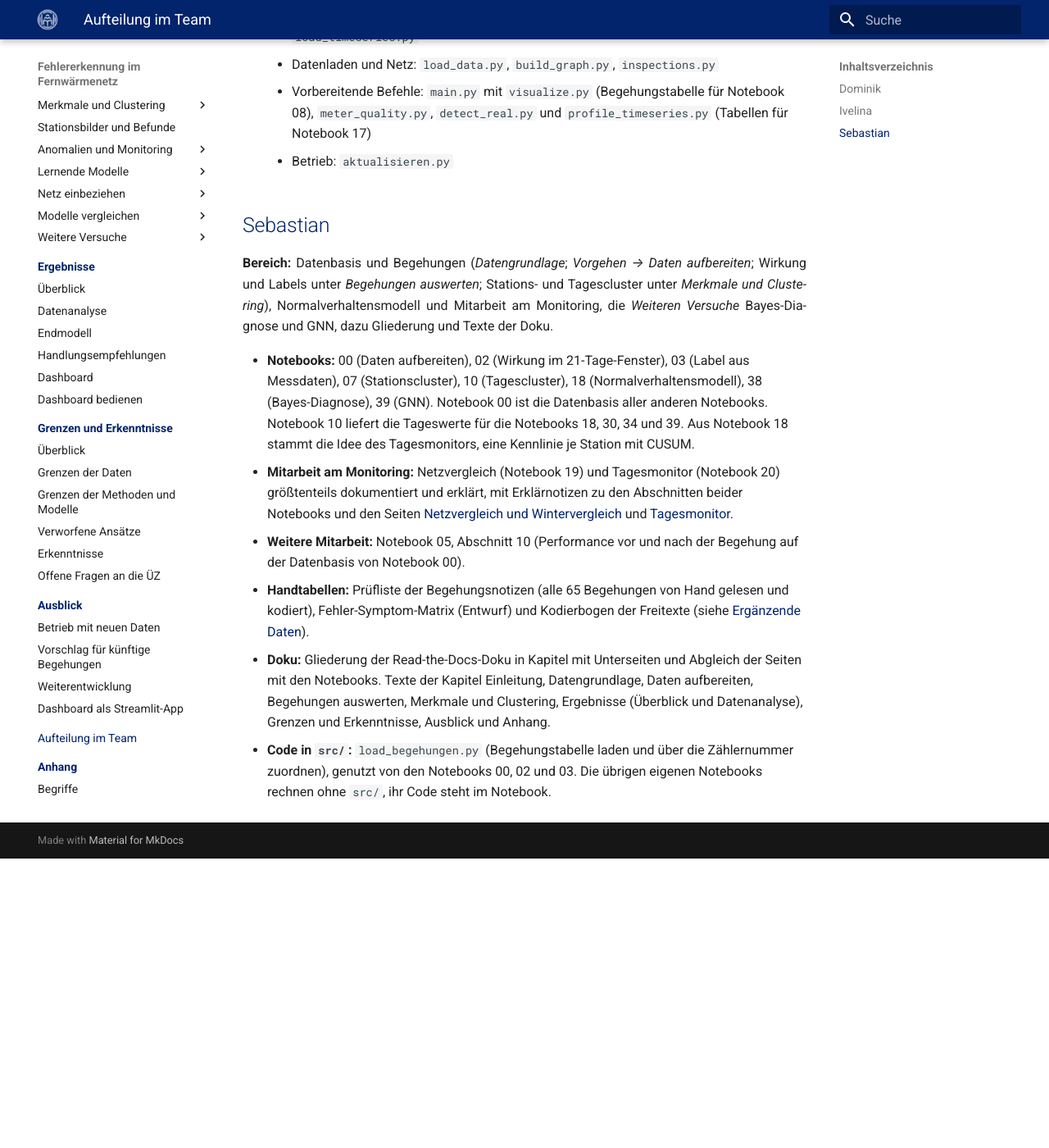
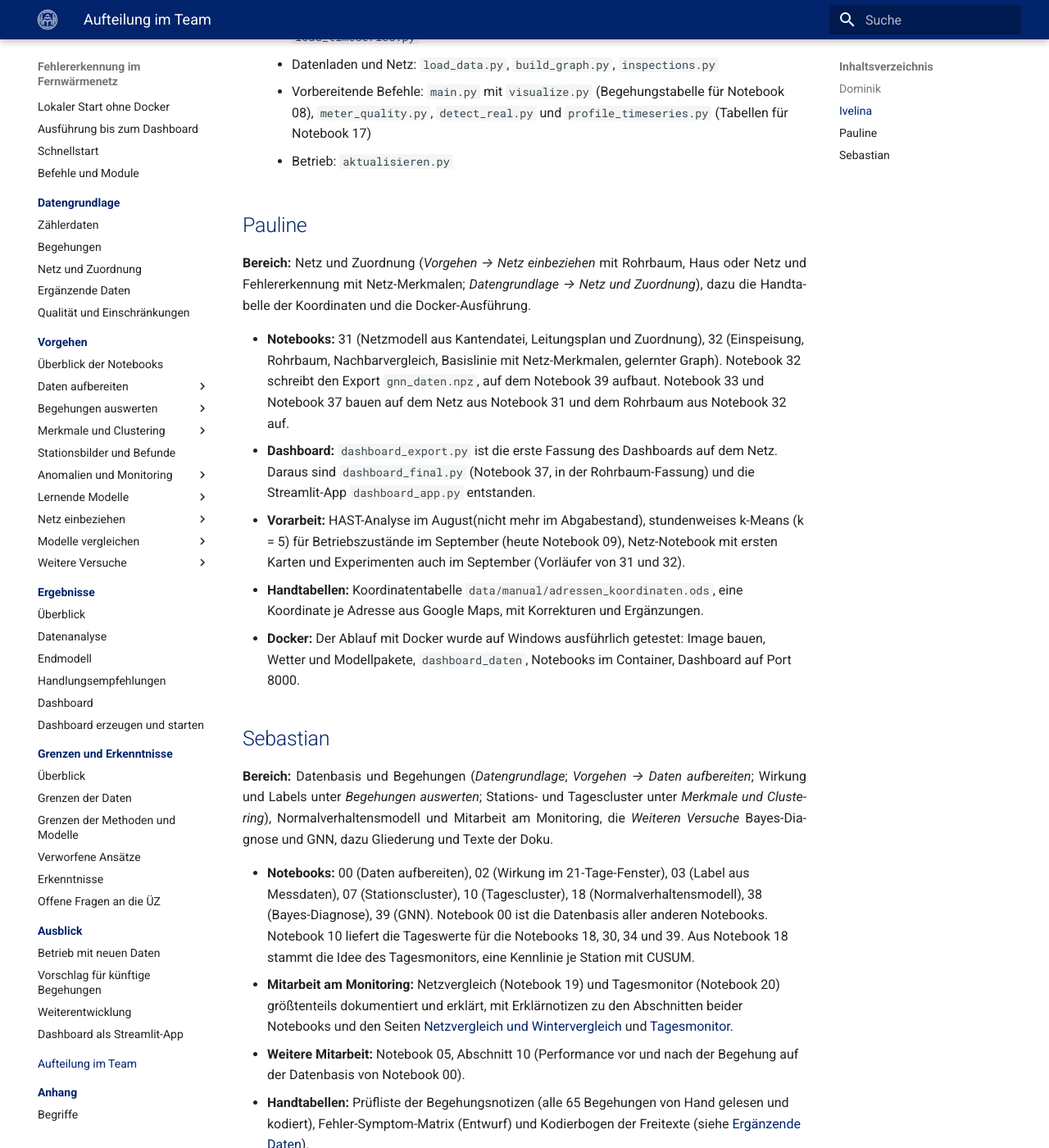
Before and after one commit to ivelinayna/projektseminar, an MkDocs documentation site: the page built from docs/aufteilung/index.md, in a window 1280 px wide and 1400 px high, scrolled down 1579 px. Shown: the whole window at 82% size. Built offline with MkDocs 1.6.1 and Material for MkDocs 9.7.7, drawn with Linux system fonts in a browser that asks for light colours; before the commit the page ends 2626 px from its top, so only the background shows below that.

Commit message:
letzte anpassungen

```diff
--- a/docs/aufteilung/index.md
+++ b/docs/aufteilung/index.md
@@ -51,6 +51,24 @@ Tagesmonitor; Teile von *Verworfene Ansätze*), dazu Projektaufbau, Abgabestand
       `detect_real.py` und `profile_timeseries.py` (Tabellen für Notebook 17)
     - Betrieb: `aktualisieren.py`
 
+## Pauline
+
+**Bereich:** Netz und Zuordnung (*Vorgehen → Netz einbeziehen* mit Rohrbaum, Haus oder Netz und Fehlererkennung mit
+Netz-Merkmalen; *Datengrundlage → Netz und Zuordnung*), dazu die Handtabelle der Koordinaten und die Docker-Ausführung.
+
+- **Notebooks:** 31 (Netzmodell aus Kantendatei, Leitungsplan und Zuordnung), 32 (Einspeisung, Rohrbaum,
+  Nachbarvergleich, Basislinie mit Netz-Merkmalen, gelernter Graph). Notebook 32 schreibt den Export
+  `gnn_daten.npz`, auf dem Notebook 39 aufbaut. Notebook 33 und Notebook 37 bauen auf dem Netz aus Notebook 31
+  und dem Rohrbaum aus Notebook 32 auf.
+- **Dashboard:** `dashboard_export.py` ist die erste Fassung des Dashboards auf dem Netz. Daraus sind
+  `dashboard_final.py` (Notebook 37, in der Rohrbaum-Fassung) und die Streamlit-App `dashboard_app.py` entstanden.
+- **Vorarbeit:** HAST-Analyse im August(nicht mehr im Abgabestand), stundenweises k-Means (k = 5) für Betriebszustände im September (heute
+  Notebook 09), Netz-Notebook mit ersten Karten und Experimenten auch im September (Vorläufer von 31 und 32).
+- **Handtabellen:** Koordinatentabelle `data/manual/adressen_koordinaten.ods`, eine Koordinate je Adresse aus
+  Google Maps, mit Korrekturen und Ergänzungen.
+- **Docker:** Der Ablauf mit Docker wurde auf Windows ausführlich getestet: Image bauen, Wetter und Modellpakete,
+  `dashboard_daten`, Notebooks im Container, Dashboard auf Port 8000.
+
 ## Sebastian
 
 **Bereich:** Datenbasis und Begehungen (*Datengrundlage*; *Vorgehen → Daten aufbereiten*; Wirkung und Labels unter
--- a/docs/ergebnisse/dashboard_bedienen.md
+++ b/docs/ergebnisse/dashboard_bedienen.md
@@ -1,4 +1,4 @@
-# Dashboard
+# Dashboard erzeugen und starten
 
 Das Dashboard zeigt für jede Station, ob Handlungsbedarf besteht und welche Maßnahme die Modelle vorschlagen.
 
--- a/mkdocs.yml
+++ b/mkdocs.yml
@@ -105,7 +105,7 @@ nav:
       - Endmodell: ergebnisse/endmodell.md
       - Handlungsempfehlungen: ergebnisse/handlungsempfehlungen.md
       - Dashboard: ergebnisse/dashboard.md
-      - Dashboard bedienen: ergebnisse/dashboard_bedienen.md
+      - Dashboard erzeugen und starten: ergebnisse/dashboard_bedienen.md
 
   - Grenzen und Erkenntnisse:
       - Überblick: grenzen/index.md
```
